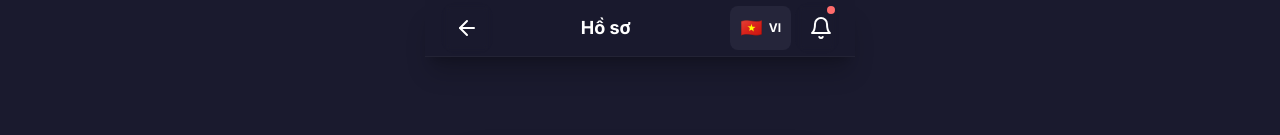
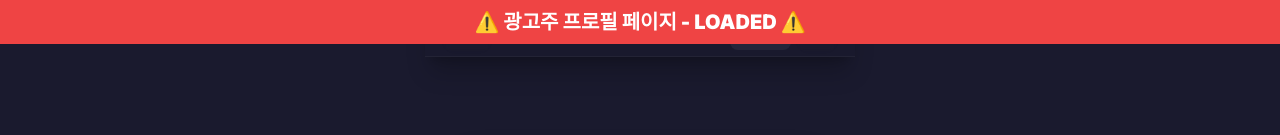
Before and after one commit to autoai247/exfluencervn, a Next.js app: page /main/advertiser/profile in a window 1280 px wide. Shown: the top 135 px of the page. Built offline with nearby package versions, Linux system fonts and the light colour scheme; no server answers.

Commit message:
광고주 프로필 테스트 - 빨간 배너 추가하여 페이지 로딩 확인

```diff
--- a/app/main/advertiser/profile/page.tsx
+++ b/app/main/advertiser/profile/page.tsx
@@ -91,6 +91,11 @@ export default function AdvertiserProfilePage() {
 
   return (
     <div className="min-h-screen bg-dark-700">
+      {/* 🚨 TEST: 이 메시지가 보이면 페이지는 로딩됨 */}
+      <div className="fixed top-0 left-0 right-0 bg-red-500 text-white text-center py-2 z-50 font-black text-xl">
+        ⚠️ 광고주 프로필 페이지 - LOADED ⚠️
+      </div>
+
       <MobileHeader title={text.title} showBack />
 
       <main className="container-mobile pb-24 pt-20">
```
